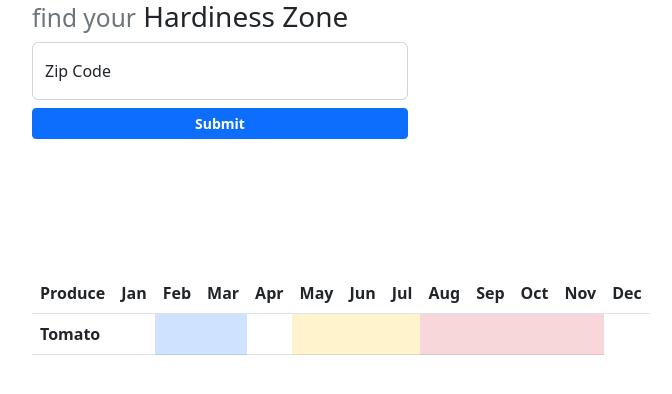
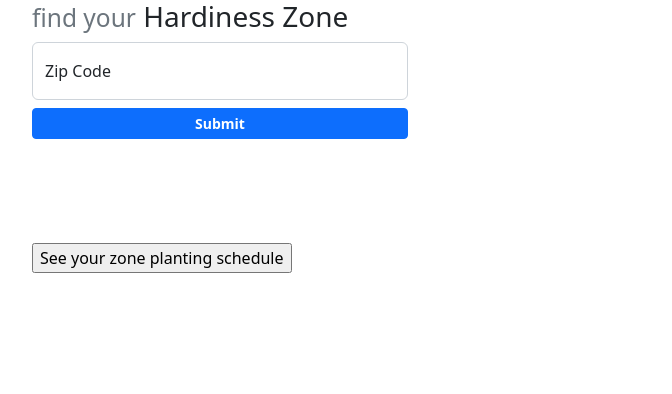
Before and after one commit to amandajo502/hardiness-zone-finder, a website: page index.html in a window 1280 px wide. Shown: the whole page, without its empty margins (420-1092 px from the left). Drawn offline with nearby package versions, Linux system fonts and the light colour scheme.

Commit message:
trying out table

```diff
--- a/index.html
+++ b/index.html
@@ -39,39 +39,68 @@
           Select produce to start planning your garden in zone
           <span id="zoneSpan2"></span>.
         </p>
-        <button type="" id="produceLabel">ProduceLabel</button>
       </div>
-      <table class="table" style="width:fit-content">
-        <thead>
-          <tr>
-            <th scope="col">Produce</th>
-            <th scope="col">Jan</th>
-            <th scope="col">Feb</th>
-            <th scope="col">Mar</th>
-            <th scope="col">Apr</th>
-            <th scope="col">May</th>
-            <th scope="col">Jun</th>
-            <th scope="col">Jul</th>
-            <th scope="col">Aug</th>
-            <th scope="col">Sep</th>
-            <th scope="col">Oct</th>
-            <th scope="col">Nov</th>
-            <th scope="col">Dec</th>
-          </tr>
-        </thead>
-        <tbody>
-          <tr>
-            <th scope="row">Tomato</th>
-            <td colspan="1" class="table-default"></td>
-            <td colspan="2" class="table-primary"></td>
-            <td colspan="1" class="table-default"></td>
-            <td colspan="3" class="table-warning"></td>
-            <td colspan="4" class="table-danger"></td>
-          </tr>
-        </tbody>
-      </table>
-    </div>
+      <input type='button' onclick='tableFromJson()' value='See your zone planting schedule' />
+    <p id="showData"></p>
+</body>
 
+<script>
+  let tableFromJson = () => {
+    // the json data.
+    const myProduce = [
+      {'Produce ID': '1', 'Produce Name': 'Tomato',
+       'Start Seed Indoor': 'March 15', 'Transplant Outdoors': 'May 20th',
+       'Harvest': 'Until Freezing', 'Companion Plants': 'Basil, Dill, Pepper'
+      },
+      {'Produce ID': '2', 'Produce Name': 'Pepper',
+      'Start Seed Indoor': 'March 15', 'Transplant Outdoors': 'May 20th',
+       'Harvest': 'Until Freezing', 'Companion Plants': 'Basil, Dill, Pepper'
+      },
+      {'Produce ID': '3', 'Produce Name': 'Corn',
+      'Start Seed Indoor': 'March 15', 'Transplant Outdoors': 'May 20th',
+       'Harvest': 'Until Freezing', 'Companion Plants': 'Basil, Dill, Pepper'
+      }
+    ]
+
+    // Extract value from table header.
+    // ('Produce ID', 'Produce Name', 'Start Seed Indoor' and 'Transplant Outdoors')
+    let col = [];
+    for (let i = 0; i < myProduce.length; i++) {
+      for (let key in myProduce[i]) {
+        if (col.indexOf(key) === -1) {
+          col.push(key);
+        }
+      }
+    }
+
+    // Create table.
+    const table = document.createElement("table");
+
+    // Create table header row using the extracted headers above.
+    let tr = table.insertRow(-1);                   // table row.
+
+    for (let i = 0; i < col.length; i++) {
+      let th = document.createElement("th");      // table header.
+      th.innerHTML = col[i];
+      tr.appendChild(th);
+    }
+
+    // add json data to the table as rows.
+    for (let i = 0; i < myProduce.length; i++) {
+
+      tr = table.insertRow(-1);
+
+      for (let j = 0; j < col.length; j++) {
+        let tabCell = tr.insertCell(-1);
+        tabCell.innerHTML = myProduce[i][col[j]];
+      }
+    }
+
+    // Now, add the newly created table with json data, to a container.
+    const divShowData = document.getElementById('showData');
+    divShowData.innerHTML = "";
+    divShowData.appendChild(table);
+  }
+</script>
     <script type="module" src="js/hzf.js"></script>
-  </body>
 </html>
--- a/produce-data.json
+++ b/produce-data.json
@@ -10,7 +10,7 @@
             "plantCompanions": ["Dill", "Basil", "Peppers"]
         },
 
-        {
+      {
             "name": "Eggplant",
             "zones": [1, 2, 3, 4, 5, 6, 7, 8, 9, 10],
             "startSeedIndoors": ["Feb 15", "March 15", "March 15", "March 15",
```
